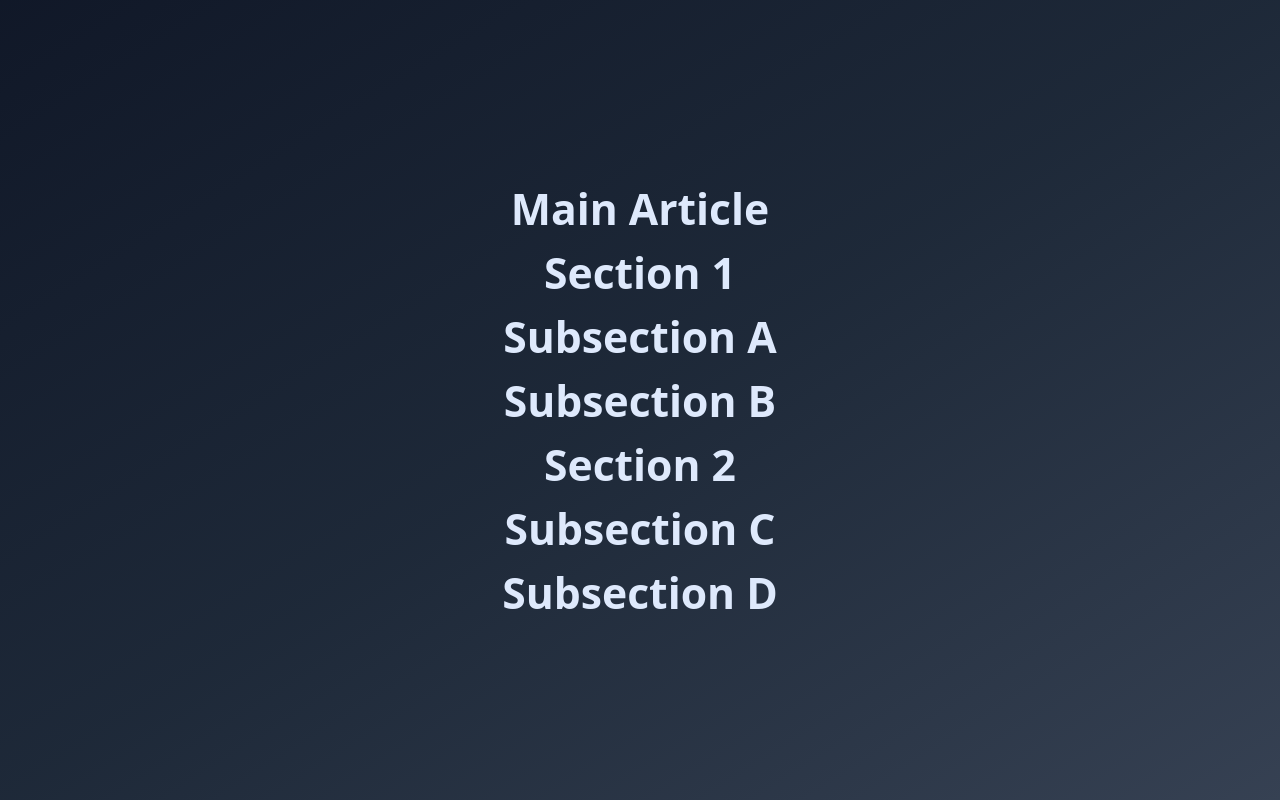
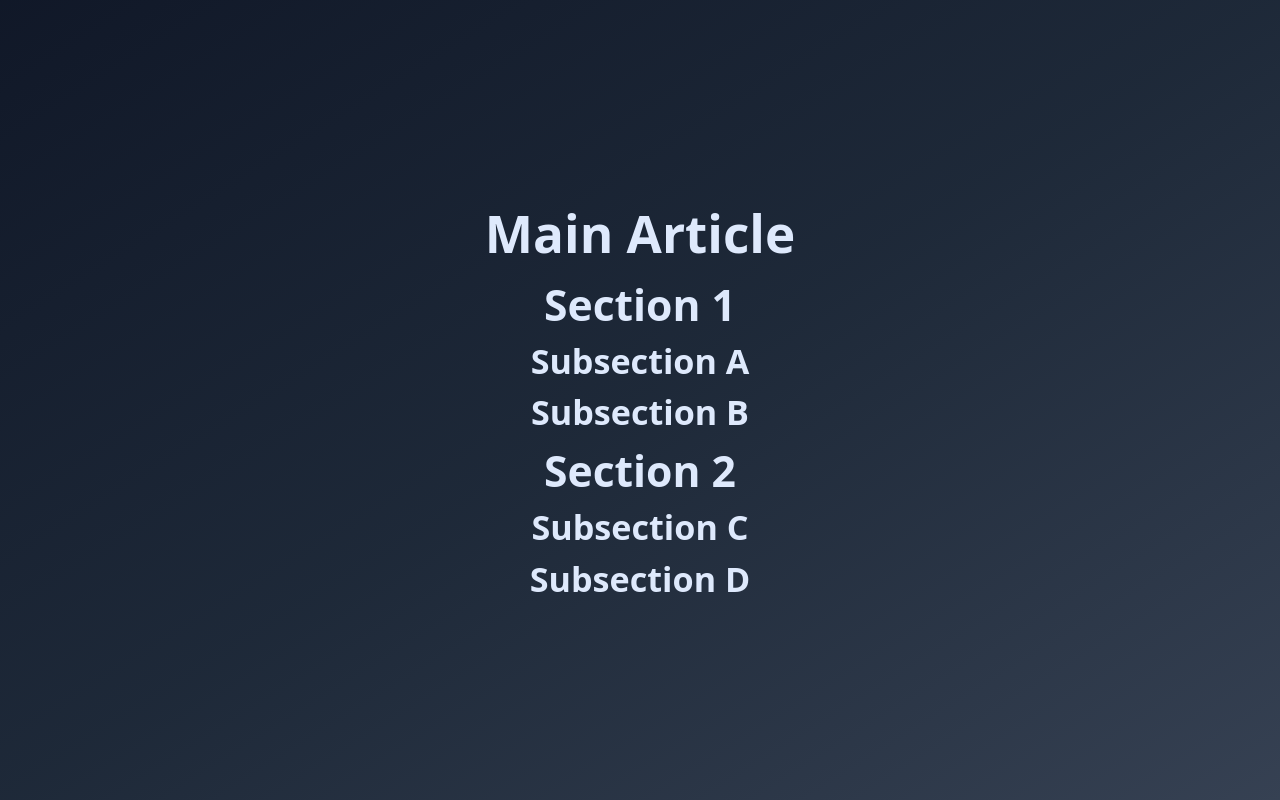
Before and after one commit to bloxxyyy/MarieWebServices, a React (Vite) app: page / in a window 1280 px wide. Built offline with nearby package versions, Linux system fonts and the light colour scheme.

Commit message:
fix; scaling of different header sizes are now uniform;

```diff
--- a/src/components/title/Title.controller.ts
+++ b/src/components/title/Title.controller.ts
@@ -3,13 +3,24 @@ import { useTheme } from "../../providers/theme/ThemeContext";
 import { useHeadingLevel } from "../../providers/headingLevel/HeadingLevelContext";
 import type { HeadingTag } from "../../types/HeadingTag";
 
-const MIN_SIZE = 24;
-const MAX_SIZE = 48;
-const SCALE = 0.1;
+const BASE_SIZES: Record<number, number> = {
+    1: 48,
+    2: 40,
+    3: 32,
+    4: 28,
+    5: 24,
+    6: 20,
+};
+
+const FALLBACK_SIZE = 32;
+const MIN_SIZE = 16; // absolute minimum
+const MAX_SCALE = 1.2; // allow up to 20% bigger than base size
+const REFERENCE_WIDTH = 400; // reference parent width for base size
 
 export function TitleController() {
     const titleElementRef = useRef<HTMLHeadingElement>(null);
     const [fontSize, setFontSize] = useState("32");
+
     const theme = useTheme();
     const level = useHeadingLevel();
     const Tag = `h${level.toString()}` as HeadingTag;
@@ -25,9 +36,13 @@ export function TitleController() {
 
         const updateFontSize = () => {
             const parentWidth = parent.getBoundingClientRect().width;
-            const scaledWidth = parentWidth * SCALE;
-            const size = Math.min(Math.max(scaledWidth, MIN_SIZE), MAX_SIZE);
-            setFontSize(`${size.toString()}px`);
+            const baseSize = BASE_SIZES[level] || FALLBACK_SIZE;
+
+            const scale = Math.min(parentWidth / REFERENCE_WIDTH, MAX_SCALE);
+            const scaledSize = baseSize * scale;
+            const size = Math.max(scaledSize, MIN_SIZE);
+
+            setFontSize(`${size}px`);
         };
 
         // Throttled handler: ensures updateFontSize runs at most once per animation frame
```
